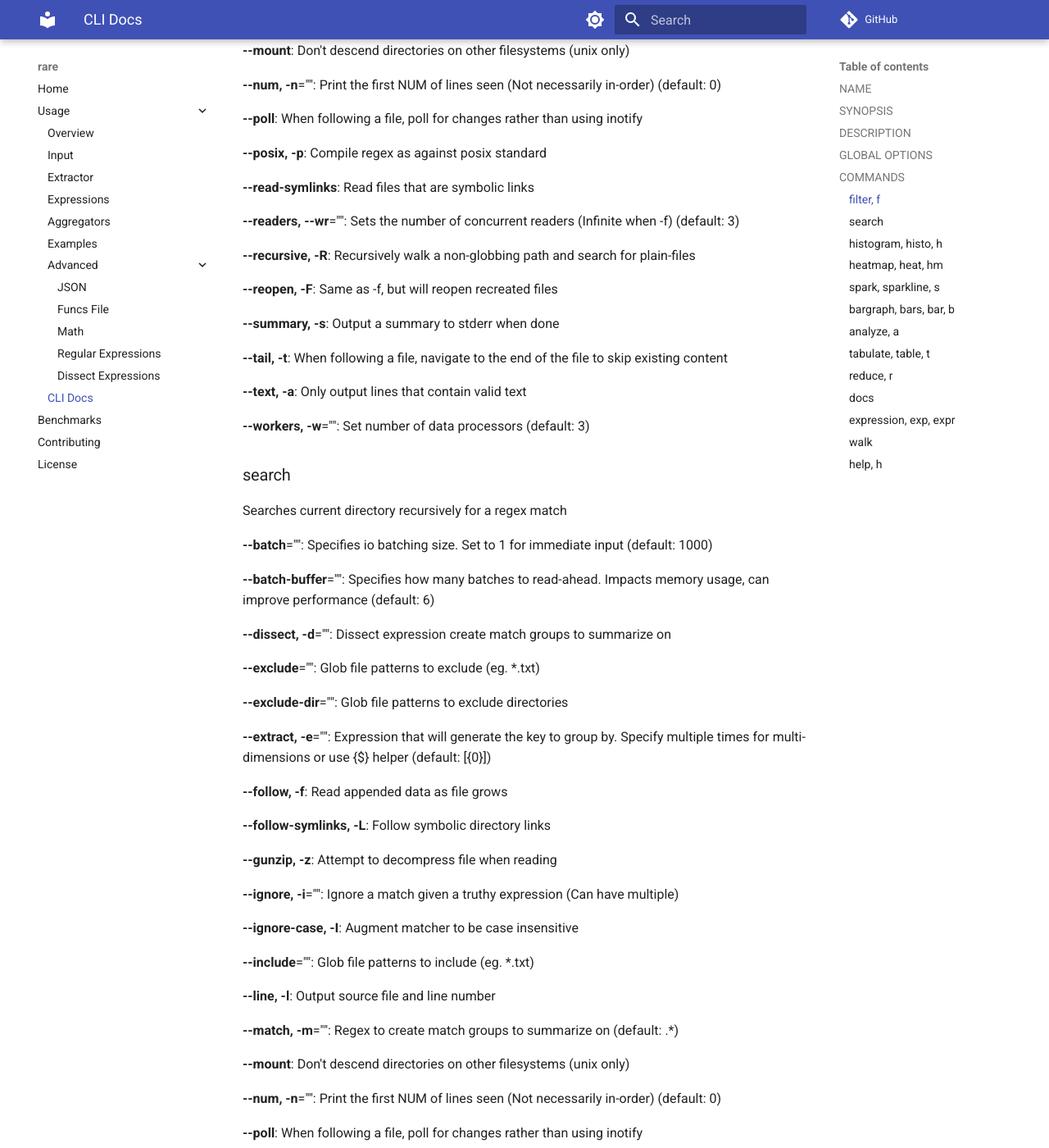
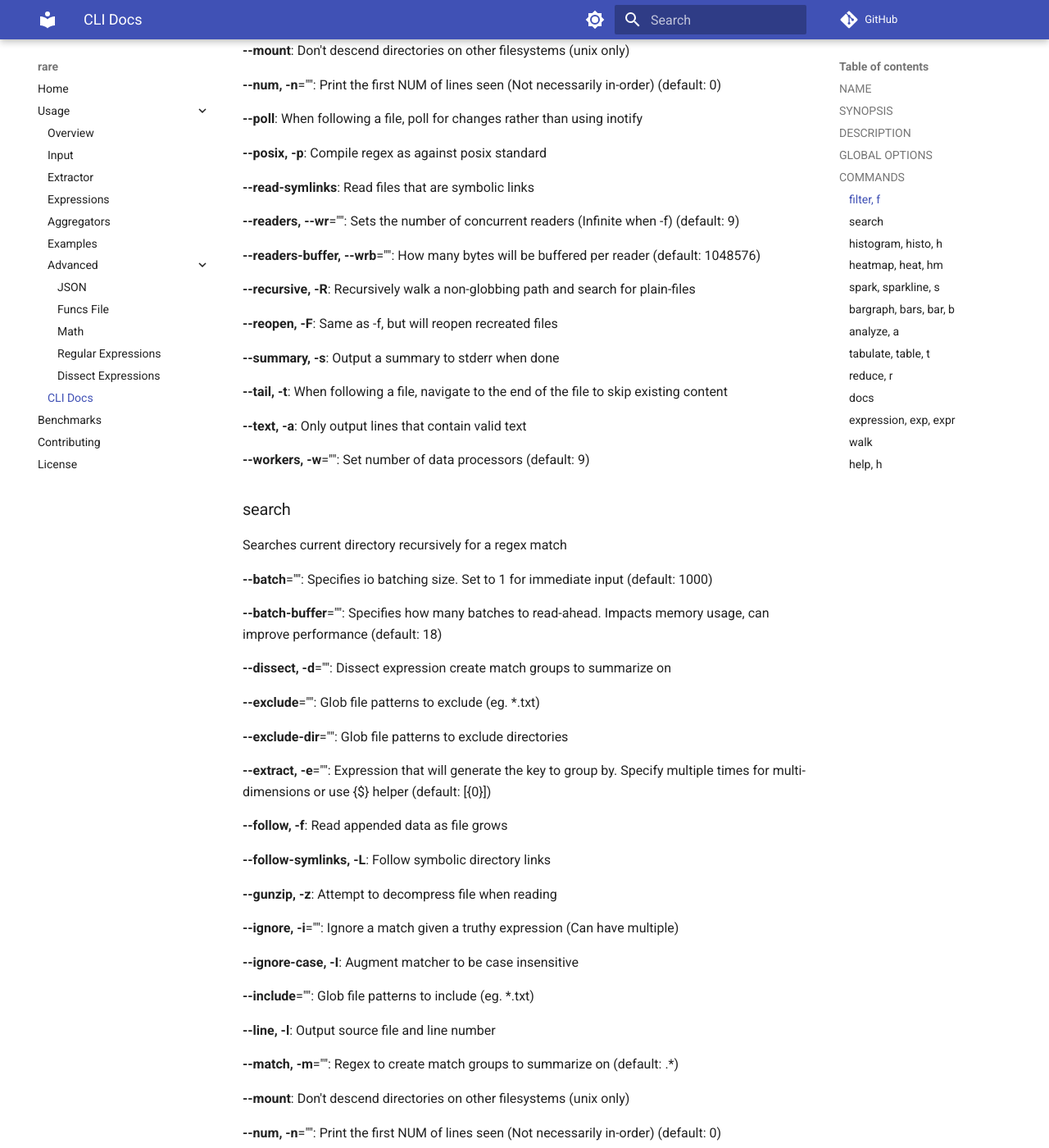
Before and after one commit to zix99/rare, an MkDocs documentation site: the page built from docs/cli-help.md, in a window 1280 px wide and 1400 px high, scrolled down 2274 px. Shown: the whole window at 82% size. Built offline with MkDocs 1.6.1 and Material for MkDocs 9.7.7, drawn with Linux system fonts in a browser that asks for light colours; comment, search, counter and statistics services are not loaded; some of the changed text lies outside the part shown.

Commit message:
Update CLI Docs

```diff
--- a/docs/cli-help.md
+++ b/docs/cli-help.md
@@ -68,7 +68,7 @@ Filter incoming results with search criteria, and output raw matches
 
 **--batch**="": Specifies io batching size. Set to 1 for immediate input (default: 1000)
 
-**--batch-buffer**="": Specifies how many batches to read-ahead. Impacts memory usage, can improve performance (default: 6)
+**--batch-buffer**="": Specifies how many batches to read-ahead. Impacts memory usage, can improve performance (default: 18)
 
 **--dissect, -d**="": Dissect expression create match groups to summarize on
 
@@ -104,7 +104,9 @@ Filter incoming results with search criteria, and output raw matches
 
 **--read-symlinks**: Read files that are symbolic links
 
-**--readers, --wr**="": Sets the number of concurrent readers (Infinite when -f) (default: 3)
+**--readers, --wr**="": Sets the number of concurrent readers (Infinite when -f) (default: 9)
+
+**--readers-buffer, --wrb**="": How many bytes will be buffered per reader (default: 1048576)
 
 **--recursive, -R**: Recursively walk a non-globbing path and search for plain-files
 
@@ -116,7 +118,7 @@ Filter incoming results with search criteria, and output raw matches
 
 **--text, -a**: Only output lines that contain valid text
 
-**--workers, -w**="": Set number of data processors (default: 3)
+**--workers, -w**="": Set number of data processors (default: 9)
 
 ### search
 
@@ -124,7 +126,7 @@ Searches current directory recursively for a regex match
 
 **--batch**="": Specifies io batching size. Set to 1 for immediate input (default: 1000)
 
-**--batch-buffer**="": Specifies how many batches to read-ahead. Impacts memory usage, can improve performance (default: 6)
+**--batch-buffer**="": Specifies how many batches to read-ahead. Impacts memory usage, can improve performance (default: 18)
 
 **--dissect, -d**="": Dissect expression create match groups to summarize on
 
@@ -160,7 +162,9 @@ Searches current directory recursively for a regex match
 
 **--read-symlinks**: Read files that are symbolic links
 
-**--readers, --wr**="": Sets the number of concurrent readers (Infinite when -f) (default: 3)
+**--readers, --wr**="": Sets the number of concurrent readers (Infinite when -f) (default: 9)
+
+**--readers-buffer, --wrb**="": How many bytes will be buffered per reader (default: 1048576)
 
 **--recursive, -R**: Recursively walk a non-globbing path and search for plain-files
 
@@ -172,7 +176,7 @@ Searches current directory recursively for a regex match
 
 **--text, -a**: Only output lines that contain valid text
 
-**--workers, -w**="": Set number of data processors (default: 3)
+**--workers, -w**="": Set number of data processors (default: 9)
 
 ### histogram, histo, h
 
@@ -186,7 +190,7 @@ Summarize results by extracting them to a histogram
 
 **--batch**="": Specifies io batching size. Set to 1 for immediate input (default: 1000)
 
-**--batch-buffer**="": Specifies how many batches to read-ahead. Impacts memory usage, can improve performance (default: 6)
+**--batch-buffer**="": Specifies how many batches to read-ahead. Impacts memory usage, can improve performance (default: 18)
 
 **--csv, -o**="": Write final results to csv. Use - to output to stdout
 
@@ -230,7 +234,9 @@ Summarize results by extracting them to a histogram
 
 **--read-symlinks**: Read files that are symbolic links
 
-**--readers, --wr**="": Sets the number of concurrent readers (Infinite when -f) (default: 3)
+**--readers, --wr**="": Sets the number of concurrent readers (Infinite when -f) (default: 9)
+
+**--readers-buffer, --wrb**="": How many bytes will be buffered per reader (default: 1048576)
 
 **--recursive, -R**: Recursively walk a non-globbing path and search for plain-files
 
@@ -244,7 +250,7 @@ Summarize results by extracting them to a histogram
 
 **--tail, -t**: When following a file, navigate to the end of the file to skip existing content
 
-**--workers, -w**="": Set number of data processors (default: 3)
+**--workers, -w**="": Set number of data processors (default: 9)
 
 ### heatmap, heat, hm
 
@@ -252,7 +258,7 @@ Create a 2D heatmap of extracted data
 
 **--batch**="": Specifies io batching size. Set to 1 for immediate input (default: 1000)
 
-**--batch-buffer**="": Specifies how many batches to read-ahead. Impacts memory usage, can improve performance (default: 6)
+**--batch-buffer**="": Specifies how many batches to read-ahead. Impacts memory usage, can improve performance (default: 18)
 
 **--cols**="": Number of columns to display (default: 65)
 
@@ -300,7 +306,9 @@ Create a 2D heatmap of extracted data
 
 **--read-symlinks**: Read files that are symbolic links
 
-**--readers, --wr**="": Sets the number of concurrent readers (Infinite when -f) (default: 3)
+**--readers, --wr**="": Sets the number of concurrent readers (Infinite when -f) (default: 9)
+
+**--readers-buffer, --wrb**="": How many bytes will be buffered per reader (default: 1048576)
 
 **--recursive, -R**: Recursively walk a non-globbing path and search for plain-files
 
@@ -316,7 +324,7 @@ Create a 2D heatmap of extracted data
 
 **--tail, -t**: When following a file, navigate to the end of the file to skip existing content
 
-**--workers, -w**="": Set number of data processors (default: 3)
+**--workers, -w**="": Set number of data processors (default: 9)
 
 ### spark, sparkline, s
 
@@ -324,7 +332,7 @@ Create rows of sparkline graphs
 
 **--batch**="": Specifies io batching size. Set to 1 for immediate input (default: 1000)
 
-**--batch-buffer**="": Specifies how many batches to read-ahead. Impacts memory usage, can improve performance (default: 6)
+**--batch-buffer**="": Specifies how many batches to read-ahead. Impacts memory usage, can improve performance (default: 18)
 
 **--cols**="": Number of columns to display (default: 65)
 
@@ -370,7 +378,9 @@ Create rows of sparkline graphs
 
 **--read-symlinks**: Read files that are symbolic links
 
-**--readers, --wr**="": Sets the number of concurrent readers (Infinite when -f) (default: 3)
+**--readers, --wr**="": Sets the number of concurrent readers (Infinite when -f) (default: 9)
+
+**--readers-buffer, --wrb**="": How many bytes will be buffered per reader (default: 1048576)
 
 **--recursive, -R**: Recursively walk a non-globbing path and search for plain-files
 
@@ -386,7 +396,7 @@ Create rows of sparkline graphs
 
 **--tail, -t**: When following a file, navigate to the end of the file to skip existing content
 
-**--workers, -w**="": Set number of data processors (default: 3)
+**--workers, -w**="": Set number of data processors (default: 9)
 
 ### bargraph, bars, bar, b
 
@@ -394,7 +404,7 @@ Create a bargraph of the given 1 or 2 dimension data
 
 **--batch**="": Specifies io batching size. Set to 1 for immediate input (default: 1000)
 
-**--batch-buffer**="": Specifies how many batches to read-ahead. Impacts memory usage, can improve performance (default: 6)
+**--batch-buffer**="": Specifies how many batches to read-ahead. Impacts memory usage, can improve performance (default: 18)
 
 **--csv, -o**="": Write final results to csv. Use - to output to stdout
 
@@ -432,7 +442,9 @@ Create a bargraph of the given 1 or 2 dimension data
 
 **--read-symlinks**: Read files that are symbolic links
 
-**--readers, --wr**="": Sets the number of concurrent readers (Infinite when -f) (default: 3)
+**--readers, --wr**="": Sets the number of concurrent readers (Infinite when -f) (default: 9)
+
+**--readers-buffer, --wrb**="": How many bytes will be buffered per reader (default: 1048576)
 
 **--recursive, -R**: Recursively walk a non-globbing path and search for plain-files
 
@@ -448,7 +460,7 @@ Create a bargraph of the given 1 or 2 dimension data
 
 **--tail, -t**: When following a file, navigate to the end of the file to skip existing content
 
-**--workers, -w**="": Set number of data processors (default: 3)
+**--workers, -w**="": Set number of data processors (default: 9)
 
 ### analyze, a
 
@@ -456,7 +468,7 @@ Numerical analysis on a set of filtered data
 
 **--batch**="": Specifies io batching size. Set to 1 for immediate input (default: 1000)
 
-**--batch-buffer**="": Specifies how many batches to read-ahead. Impacts memory usage, can improve performance (default: 6)
+**--batch-buffer**="": Specifies how many batches to read-ahead. Impacts memory usage, can improve performance (default: 18)
 
 **--dissect, -d**="": Dissect expression create match groups to summarize on
 
@@ -492,7 +504,9 @@ Numerical analysis on a set of filtered data
 
 **--read-symlinks**: Read files that are symbolic links
 
-**--readers, --wr**="": Sets the number of concurrent readers (Infinite when -f) (default: 3)
+**--readers, --wr**="": Sets the number of concurrent readers (Infinite when -f) (default: 9)
+
+**--readers-buffer, --wrb**="": How many bytes will be buffered per reader (default: 1048576)
 
 **--recursive, -R**: Recursively walk a non-globbing path and search for plain-files
 
@@ -504,7 +518,7 @@ Numerical analysis on a set of filtered data
 
 **--tail, -t**: When following a file, navigate to the end of the file to skip existing content
 
-**--workers, -w**="": Set number of data processors (default: 3)
+**--workers, -w**="": Set number of data processors (default: 9)
 
 ### tabulate, table, t
 
@@ -512,7 +526,7 @@ Create a 2D summarizing table of extracted data
 
 **--batch**="": Specifies io batching size. Set to 1 for immediate input (default: 1000)
 
-**--batch-buffer**="": Specifies how many batches to read-ahead. Impacts memory usage, can improve performance (default: 6)
+**--batch-buffer**="": Specifies how many batches to read-ahead. Impacts memory usage, can improve performance (default: 18)
 
 **--cols**="": Number of columns to display (default: 10)
 
@@ -560,7 +574,9 @@ Create a 2D summarizing table of extracted data
 
 **--read-symlinks**: Read files that are symbolic links
 
-**--readers, --wr**="": Sets the number of concurrent readers (Infinite when -f) (default: 3)
+**--readers, --wr**="": Sets the number of concurrent readers (Infinite when -f) (default: 9)
+
+**--readers-buffer, --wrb**="": How many bytes will be buffered per reader (default: 1048576)
 
 **--recursive, -R**: Recursively walk a non-globbing path and search for plain-files
 
@@ -576,7 +592,7 @@ Create a 2D summarizing table of extracted data
 
 **--tail, -t**: When following a file, navigate to the end of the file to skip existing content
 
-**--workers, -w**="": Set number of data processors (default: 3)
+**--workers, -w**="": Set number of data processors (default: 9)
 
 ### reduce, r
 
@@ -586,7 +602,7 @@ Aggregate the results of a query based on an expression, pulling customized summ
 
 **--batch**="": Specifies io batching size. Set to 1 for immediate input (default: 1000)
 
-**--batch-buffer**="": Specifies how many batches to read-ahead. Impacts memory usage, can improve performance (default: 6)
+**--batch-buffer**="": Specifies how many batches to read-ahead. Impacts memory usage, can improve performance (default: 18)
 
 **--cols**="": Number of columns to display (default: 10)
 
@@ -632,7 +648,9 @@ Aggregate the results of a query based on an expression, pulling customized summ
 
 **--read-symlinks**: Read files that are symbolic links
 
-**--readers, --wr**="": Sets the number of concurrent readers (Infinite when -f) (default: 3)
+**--readers, --wr**="": Sets the number of concurrent readers (Infinite when -f) (default: 9)
+
+**--readers-buffer, --wrb**="": How many bytes will be buffered per reader (default: 1048576)
 
 **--recursive, -R**: Recursively walk a non-globbing path and search for plain-files
 
@@ -648,7 +666,7 @@ Aggregate the results of a query based on an expression, pulling customized summ
 
 **--tail, -t**: When following a file, navigate to the end of the file to skip existing content
 
-**--workers, -w**="": Set number of data processors (default: 3)
+**--workers, -w**="": Set number of data processors (default: 9)
 
 ### docs
 
```
